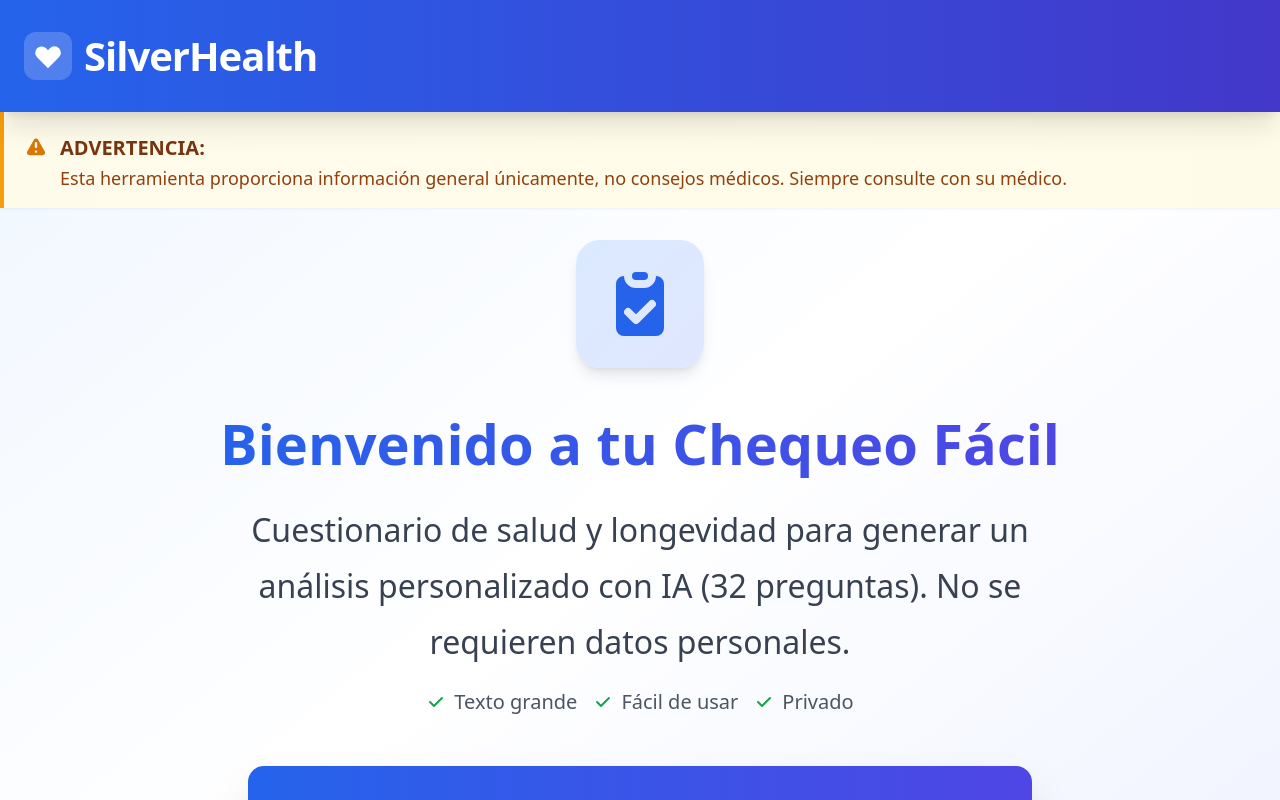
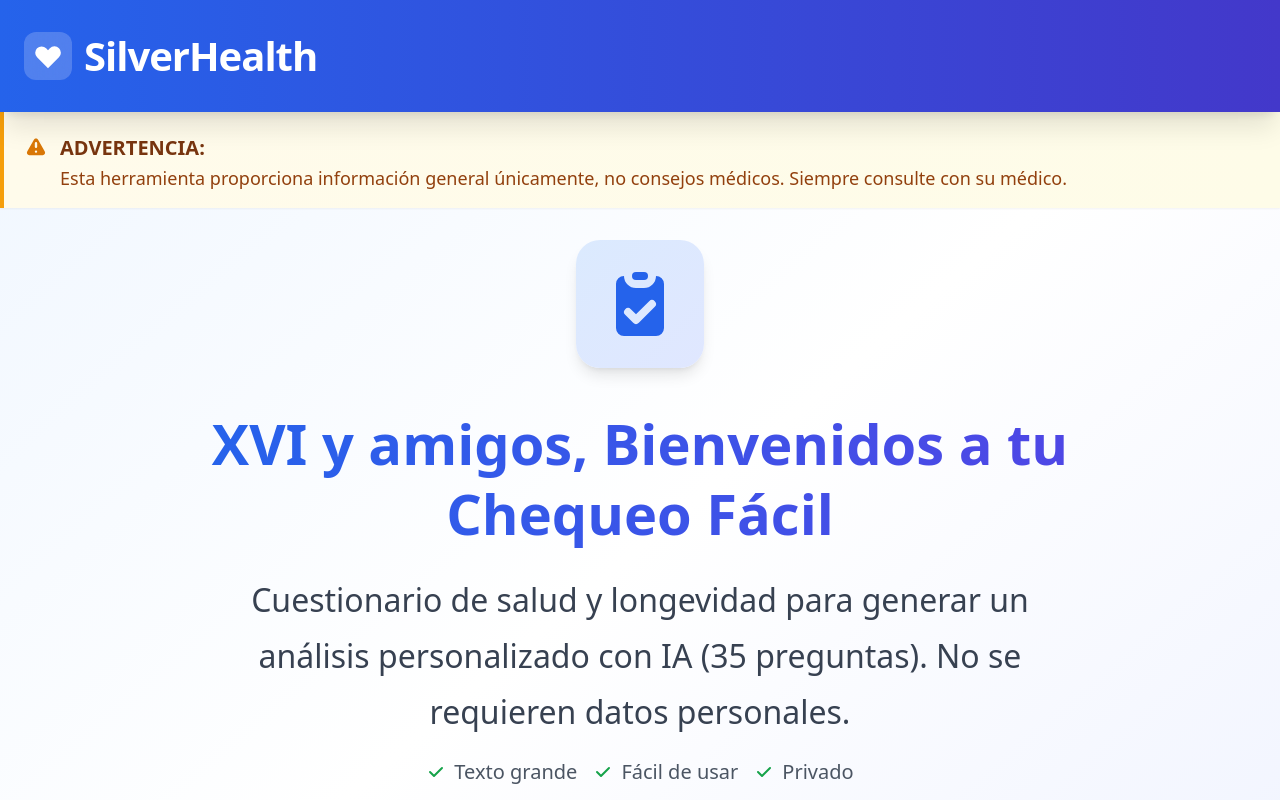
Before and after one commit to germanv-bot/silverhealth-companion, a React (Vite) app: page / in a window 1280 px wide. Shown: the top 800 px of the page. Built offline with nearby package versions, Linux system fonts and the light colour scheme; no server answers.

Commit message:
agregar pregunta de Edad

```diff
--- a/src/App.jsx
+++ b/src/App.jsx
@@ -63,11 +63,11 @@ function App() {
             </div>
 
             <h2 className="text-3xl sm:text-4xl md:text-5xl font-bold bg-gradient-to-r from-blue-600 to-indigo-600 bg-clip-text text-transparent mb-6 leading-tight">
-              Bienvenido a tu Chequeo Fácil
+              XVI y amigos, Bienvenidos a tu Chequeo Fácil
             </h2>
 
             <p className="text-lg sm:text-xl md:text-2xl text-gray-700 mb-4 leading-relaxed">
-              Cuestionario de salud y longevidad para generar un análisis personalizado con IA (32 preguntas). No se requieren datos personales.
+              Cuestionario de salud y longevidad para generar un análisis personalizado con IA (35 preguntas). No se requieren datos personales.
             </p>
             <div className="flex flex-col sm:flex-row items-center justify-center gap-3 sm:gap-4 text-lg text-gray-600 mb-12">
               <span className="flex items-center gap-2">
--- a/src/data/questionnaire.js
+++ b/src/data/questionnaire.js
@@ -15,6 +15,14 @@ export const questionnaire = {
             { value: 'masculino', label: 'Masculino' },
             { value: 'femenino', label: 'Femenino' }
           ]
+        },
+        {
+          id: 'edad',
+          type: 'number',
+          category: 'Información básica',
+          question: 'Edad (en años):',
+          placeholder: 'Ej: 45',
+          unit: 'años'
         },
         {
           id: 'peso',
```
Also changed, not shown: 1 other file (tests, documents, lock files or other folders).
